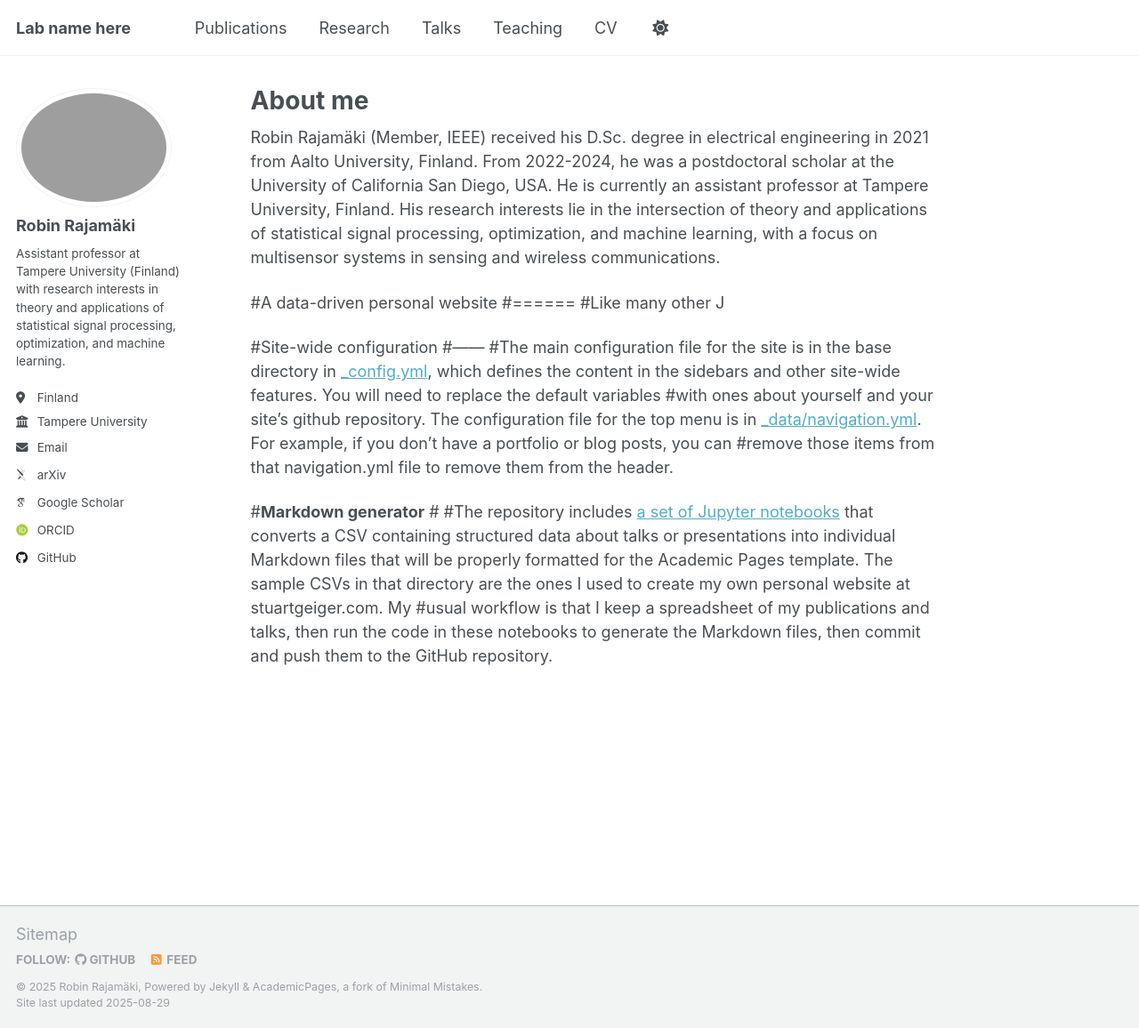
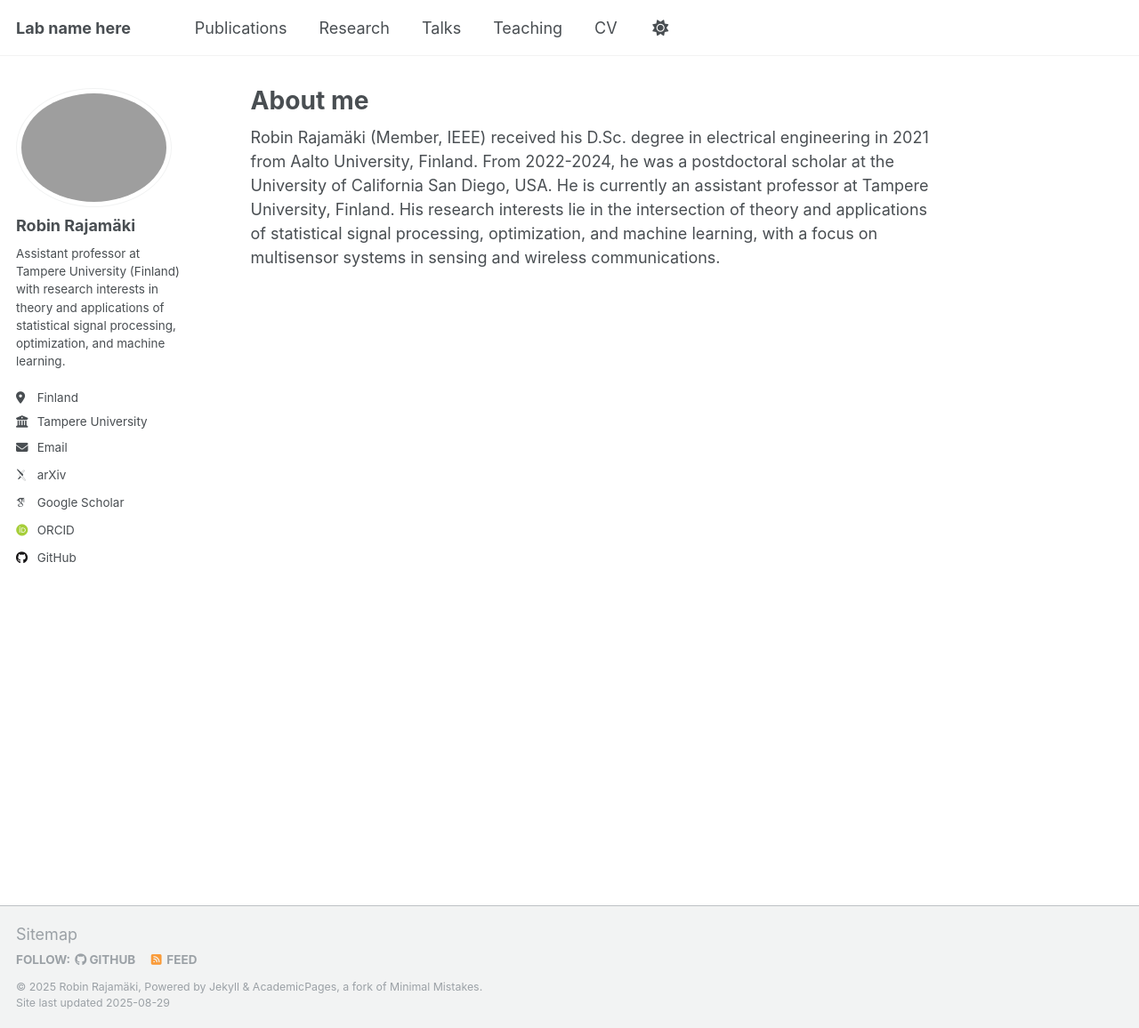
Before and after one commit to rmrajama/rmrajama.github.io, a Jekyll site: the page built from _pages/about.md, in a window 1280 px wide and 1156 px high. Shown: the whole window at 89% size. Built offline with Jekyll 4.4.1, drawn with Linux system fonts in a browser that asks for light colours; some web fonts are replaced; a script that is not in the unit is left out.

Commit message:
Update about.md

```diff
--- a/_pages/about.md
+++ b/_pages/about.md
@@ -8,16 +8,3 @@ redirect_from:
 ---
 
 Robin Rajamäki (Member, IEEE) received his D.Sc. degree in electrical engineering in 2021 from Aalto University, Finland. From 2022-2024, he was a postdoctoral scholar at the University of California San Diego, USA. He is currently an assistant professor at Tampere University, Finland. His research interests lie in the intersection of theory and applications of statistical signal processing, optimization, and machine learning, with a focus on multisensor systems in sensing and wireless communications.
-
-#A data-driven personal website
-#======
-#Like many other J
-
-#Site-wide configuration
-#------
-#The main configuration file for the site is in the base directory in [_config.yml](https://github.com/academicpages/academicpages.github.io/blob/master/_config.yml), which defines the content in the sidebars and other site-wide features. You will need to replace the default variables #with ones about yourself and your site's github repository. The configuration file for the top menu is in [_data/navigation.yml](https://github.com/academicpages/academicpages.github.io/blob/master/_data/navigation.yml). For example, if you don't have a portfolio or blog posts, you can #remove those items from that navigation.yml file to remove them from the header.
-
-#**Markdown generator**
-#
-#The repository includes [a set of Jupyter notebooks](https://github.com/academicpages/academicpages.github.io/tree/master/markdown_generator
-#) that converts a CSV containing structured data about talks or presentations into individual Markdown files that will be properly formatted for the Academic Pages template. The sample CSVs in that directory are the ones I used to create my own personal website at stuartgeiger.com. My #usual workflow is that I keep a spreadsheet of my publications and talks, then run the code in these notebooks to generate the Markdown files, then commit and push them to the GitHub repository.
```
